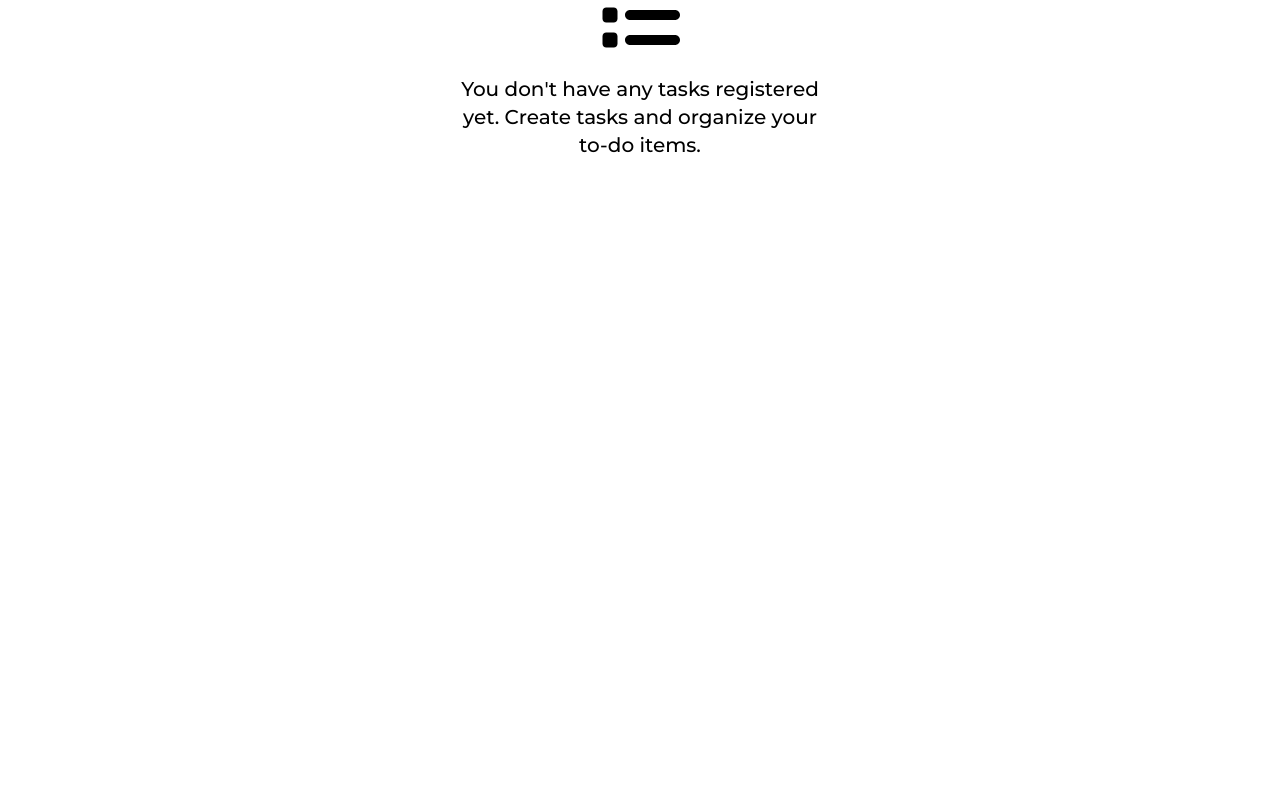
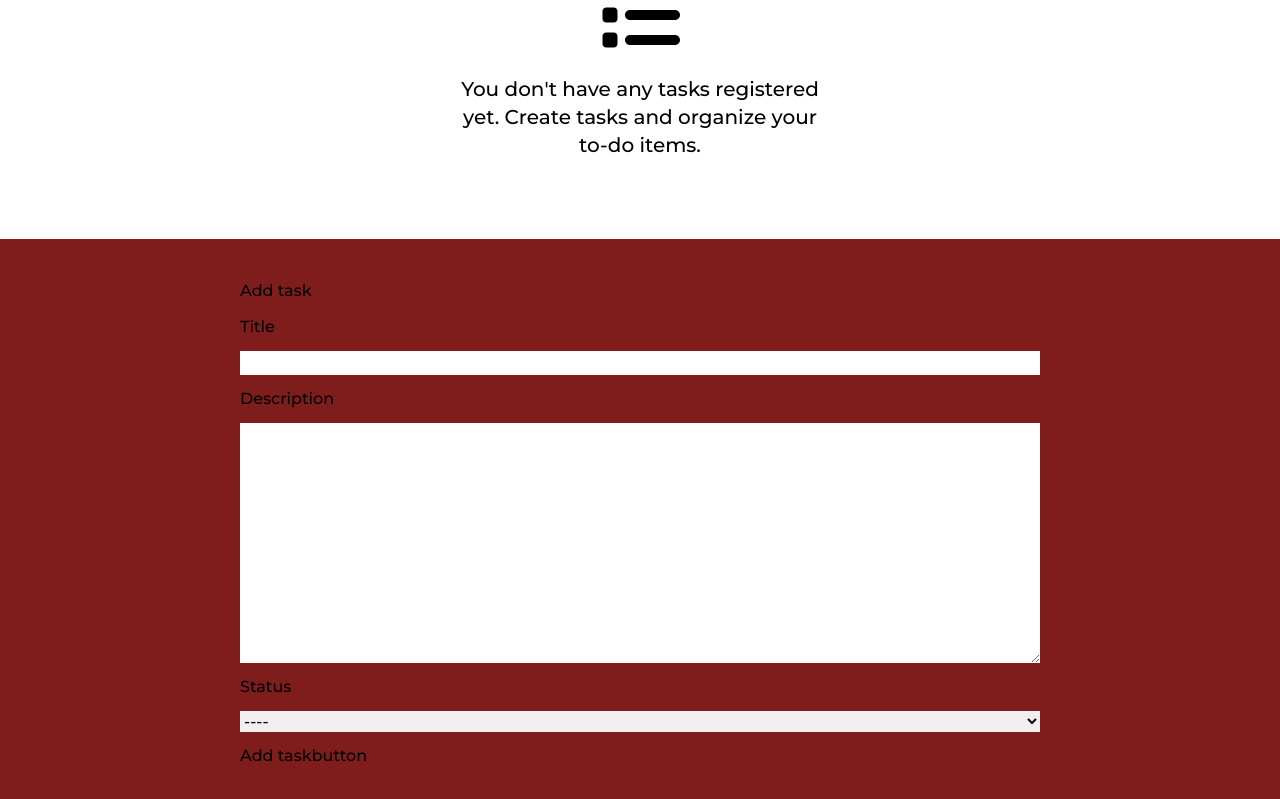
Before and after one commit to Opeyemil-code/newTodo, a React (Vite) app: page / in a window 1280 px wide. Shown: the part 551-1350 px from the top of the page. Before the commit the page ends 800 px from the top, so only its background shows below. Built offline with nearby package versions, Linux system fonts and the light colour scheme.

Commit message:
working on modal

```diff
--- a/src/App.jsx
+++ b/src/App.jsx
@@ -60,19 +60,50 @@ function App() {
 
 
 
-          <div className='flex flex-col mx-auto bg-red-90 mt-12 space-y-5 bg-red-80'>
+           <div className='flex flex-col mx-auto bg-red-90 mt-12 space-y-5 bg-red-80'>
              <FontAwesomeIcon icon={faList}  className='h-20 mx-auto'/>
 
              <h1 className='mx-auto bg-white lg:w-96 text-center text-xl'>
              You don't have any tasks registered yet.
            Create tasks and organize your to-do items.
              </h1>
-          </div>
+           </div>
 
 
 
      </section>
 
+
+
+
+      <section className='bg-red-900 p-10 flex font-montserrat'>
+
+        <form action="" className='flex mx-auto w-2/3 flex-col bg-yellow-90 space-y-3'>
+
+          <h2>Add task</h2>
+
+
+          <label htmlFor="">Title</label>
+          <input type="text" />
+
+          <label htmlFor="">Description</label>
+          <textarea name="" id="" cols="30" rows="10" />
+
+          <label htmlFor="">Status</label>
+          <select name="" id="">
+            <option value="">----</option>
+            <option value="">all task</option>
+            <option value="">completed</option>
+
+          </select>
+
+          <div>
+             <button>Add task</button>
+             button
+          </div>
+
+        </form>
+      </section>
 
 
 
```
